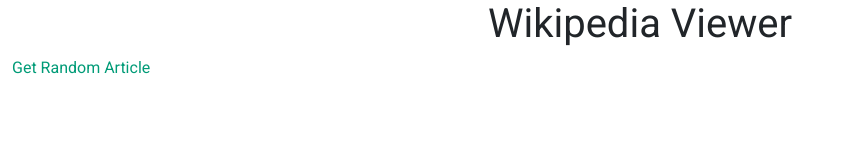
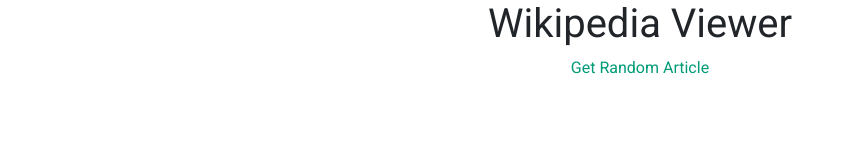
Before and after one commit to derektypist/wikipedia-viewer, a plain HTML site: page index.html in a window 1280 px wide. Shown: the whole page, without its empty margins (0-842 px from the left). Drawn offline with nearby package versions, Linux system fonts and the light colour scheme.

Commit message:
Updated hover styles at style.css

```diff
--- a/css/style.css
+++ b/css/style.css
@@ -11,5 +11,5 @@ body {
 }
 
 #random:hover {
-    color: #00758F;
+    color: purple;
 }
--- a/index.html
+++ b/index.html
@@ -22,7 +22,7 @@
     </header>
 
     <!-- Set Up Section -->
-    <section class="container-fluid">
+    <section class="container-fluid text-center">
         <!-- Get Random Article -->
         <a href="https://en.wikipedia.org/wiki/Special:Random" target="_blank" id="random">Get Random Article</a>
     </section>
```
